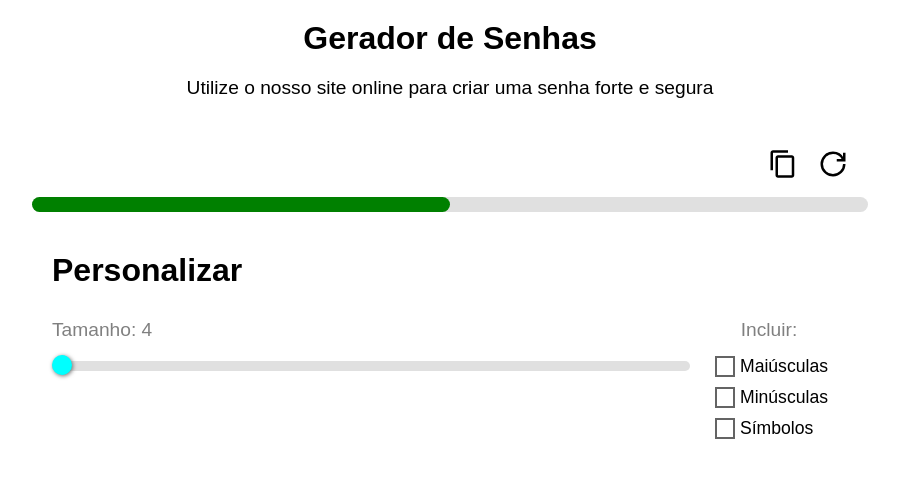
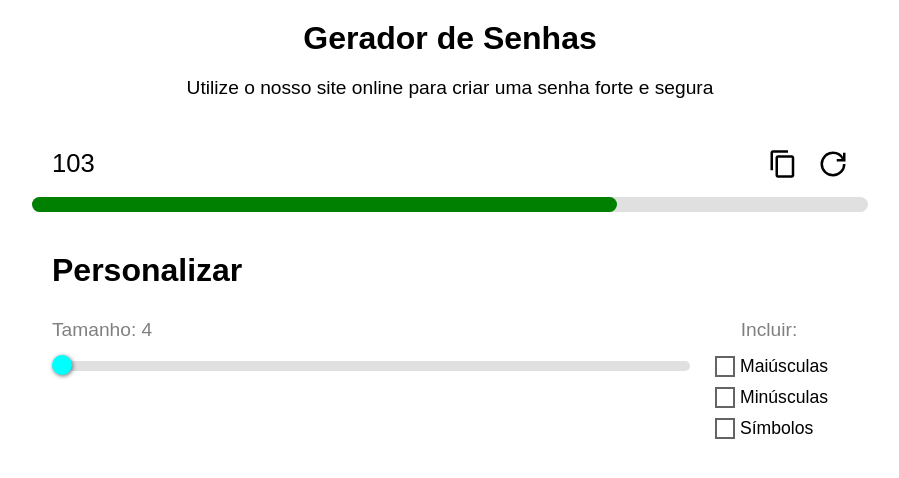
Before and after one commit to Fezaoo/Site-gerador-de-senhas-REACT, a React (Create React App) app: page / in a window 1280 px wide. Shown: the top 478 px of the page, without its empty margins (190-1089 px from the left). Built offline with nearby package versions, Linux system fonts and the light colour scheme.

Commit message:
Antes bug

```diff
--- a/src/App.css
+++ b/src/App.css
@@ -147,6 +147,7 @@
 }
 .checkbox:checked{
   background-color: rgb(48, 145, 255);
+  border-color: rgb(48, 145, 255);
 }
 .checkbox:hover{
   border-color: rgb(116, 181, 255);
--- a/src/App.js
+++ b/src/App.js
@@ -2,27 +2,51 @@ import './App.css';
 import { MdOutlineContentCopy } from "react-icons/md";
 import { GrPowerReset } from "react-icons/gr";
 import { FaCheck } from "react-icons/fa";
-import { useState } from 'react';
+import { useState, useEffect } from 'react';
 
 function App() {
   const [Tamanho, setTamanho] = useState(4)
   const [Maiusculas, setMaiusculas] = useState(false)
-  const minusculas = document.getElementsByClassName('minusculas')
-  const simbolos = document.getElementsByClassName('simbolos')
-  function gerar_senha(){
+  const [Minusculas, setMinusculas] = useState(false)
+  const [Simbolos, setSimbolos] = useState(false)
+  const [Senha, setSenha] = useState(gerar_senha())
+  const [Status_bar, setStatus_bar] = useState('70%')
+
+  useEffect(() => {
+    setSenha(gerar_senha());
+  }, [Tamanho, Maiusculas, Minusculas, Simbolos]);
+
+  function gerar_senha() {
     const letras_maiusculas = 'ABCDEFGHIJKLMNOPQRSTUVWXYZ'
     const letras_minusculas = 'abcdefghijklmnopqrstuvwxyz'
-    const simbolos = '!@#$%&?'
-    const incluir = '0123456789'
-    const senha = ''
-    if (Maiusculas) {
-      incluir += letras_maiusculas
+    const letras_simbolos = '!@#$%&?'
+    let incluir = '0123456789'
+    let senha = ''
+    if (Maiusculas) { incluir += letras_maiusculas }
+    if (Minusculas) { incluir += letras_minusculas }
+    if (Simbolos) { incluir += letras_simbolos }
+    console.log(Tamanho)
+    for (let i = 1; i < Tamanho; i++) {
+      senha += incluir[Math.floor(Math.random() * incluir.length)]
     }
-    for (let c in Tamanho) {
-        senha += Math.floor(Math.random() * incluir.length)
-    }
+    console.log(senha)
     return senha
   }
+
+  function largura_status_bar() {
+    if (Senha.length <= 6) {
+      setStatus_bar('25%')
+    }
+    else if (Senha.length > 6 && Senha.length < 12) {
+      setStatus_bar('50%')
+    }
+
+  }
+
+  function copiar() {
+    navigator.clipboard.writeText(Senha)
+  }
+
 
   return (
     <div className="App">
@@ -45,20 +69,20 @@ function App() {
           <section className='senha_section'>
             <div className='senha_container'>
               <div className='senha'>
-                <p>{gerar_senha()}</p>
+                <p>{Senha}</p>
               </div>
               <div className='senha_interacao'>
-                <button className='senha_interacao_botao'>
+                <button className='senha_interacao_botao' onClick={copiar}>
                   <MdOutlineContentCopy size={30} />
                 </button>
-                <button className='senha_interacao_botao'>
+                <button className='senha_interacao_botao' onClick={() => setSenha(gerar_senha)}>
                   <GrPowerReset size={30} />
                 </button>
               </div>
             </div>
             <div className='status_bar_container'>
               <div className='status_bar_externo status_bar'>
-                <div className='status_bar_interno status_bar' />
+                <div style={{ width: Status_bar }} className='status_bar_interno status_bar' />
               </div>
             </div>
           </section>
@@ -69,14 +93,14 @@ function App() {
             <div className='config'>
               <div className='senha_tamanho_container'>
                 <label className='label'>Tamanho: {Tamanho}</label>
-                <input type='range' className='senha_tamanho' min={4} max={25} step={1} value={Tamanho} onChange={(e) => setTamanho(e.target.value)}></input>
+                <input type='range' className='senha_tamanho' min={4} max={25} step={1} value={Tamanho} onChange={(e) =>  setTamanho(e.target.value) }></input>
               </div>
               <div className='senha_caracteres_container'>
                 <label className='label'>Incluir:</label>
                 <div className='checkbox_container'>
                   <div className='checkbox_option'>
                     <label className='label_checkbox'>
-                      <input type='checkbox' className='checkbox maiusculas' />
+                      <input type='checkbox' className='checkbox maiusculas' checked={Maiusculas} onChange={(e) =>  setMaiusculas(e.target.checked)} />
                       <span className='check_icon'>
                         <FaCheck size={11} />
                       </span>
@@ -85,16 +109,16 @@ function App() {
                   </div>
                   <div className='checkbox_option'>
                     <label className='label_checkbox'>
-                      <input type='checkbox' className='checkbox minusculas' />
+                      <input type='checkbox' className='checkbox minusculas' checked={Minusculas} onChange={(e) => setMinusculas(e.target.checked)} />
                       <span className='check_icon'>
                         <FaCheck size={11} />
                       </span>
-                       Minúsculas
+                      Minúsculas
                     </label>
                   </div>
                   <div className='checkbox_option'>
                     <label className='label_checkbox'>
-                      <input type='checkbox' className='checkbox simbolos' />
+                      <input type='checkbox' className='checkbox simbolos' checked={Simbolos} onChange={(e) =>  setSimbolos(e.target.checked)} />
                       <span className='check_icon'>
                         <FaCheck size={11} />
                       </span>
```
